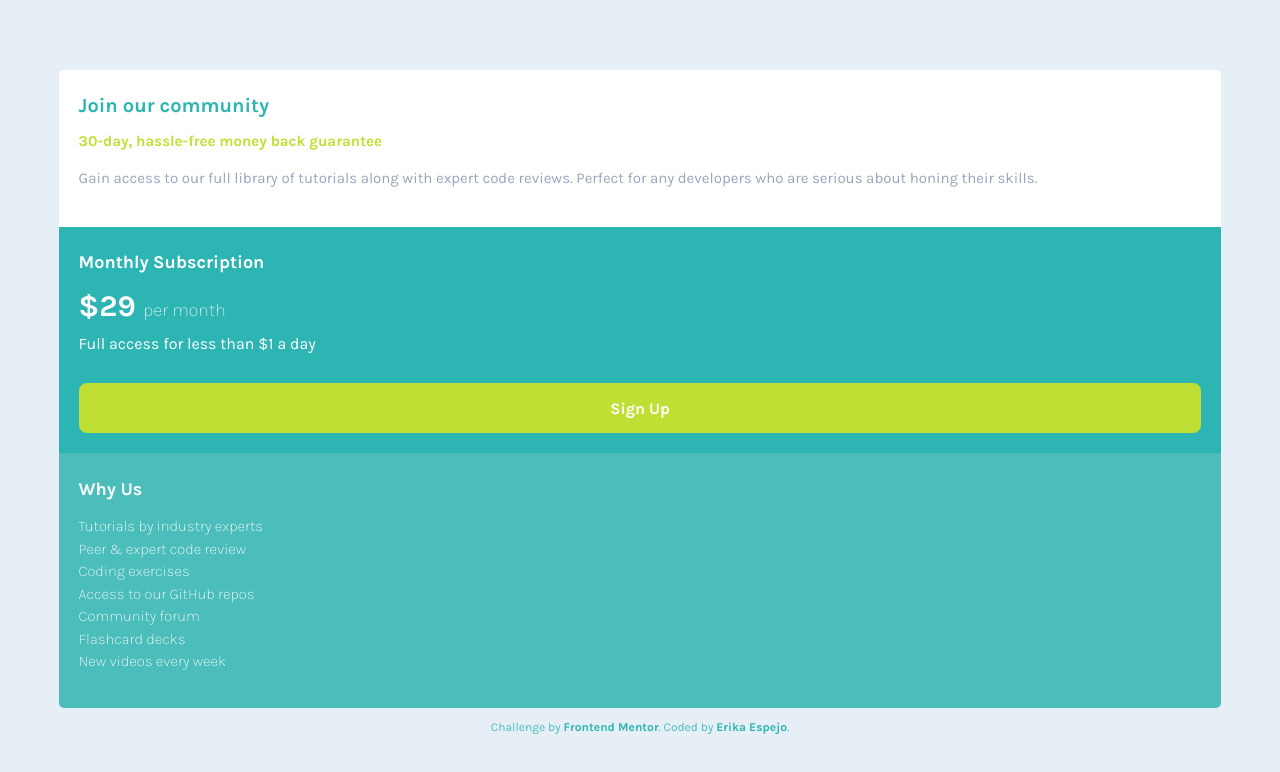
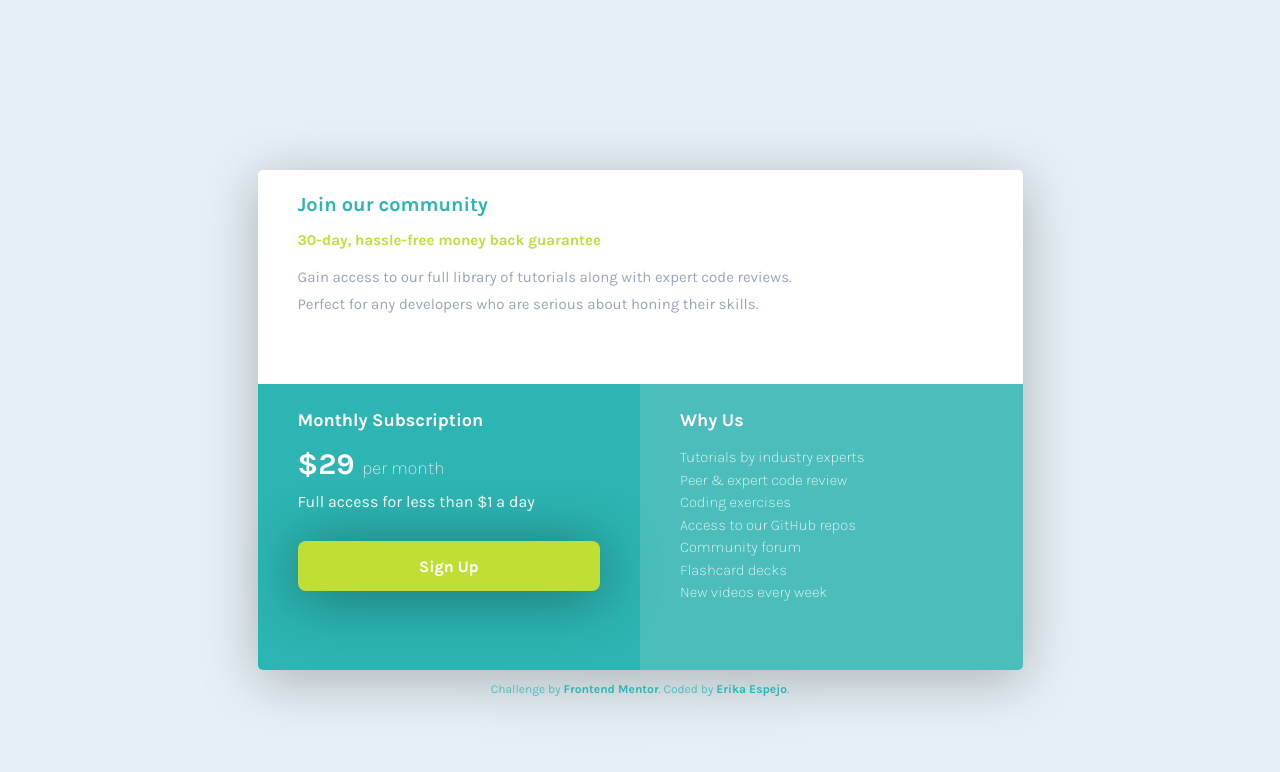
Before and after one commit to ErikaEspejo/single-grid-component, a plain HTML site: page index.html in a window 1280 px wide. Drawn offline with Linux system fonts and the light colour scheme.

Commit message:
responsive design added

```diff
--- a/index.html
+++ b/index.html
@@ -11,7 +11,7 @@
   <title>Single Price Grid Component</title>
 </head>
 <body>
-  <main class="container">
+  <div class="container">
     <div class="join-box box">
       <h1>
         Join our community
@@ -50,12 +50,12 @@
         New videos every week <br>
       </p>
     </div>
-  </main>
     <footer>
       <p class="attribution">
         Challenge by <a href="https://www.frontendmentor.io?ref=challenge" target="_blank">Frontend Mentor</a>.
         Coded by <a href="https://github.com/ErikaEspejo/single-grid-component" target="_blank">Erika Espejo</a>.
       </p>
     </footer>
+  </div>
 </body>
 </html>
--- a/style.css
+++ b/style.css
@@ -30,8 +30,10 @@ h2 {
 
 .container {
   display: grid;
-  width: 92%;
+  width: 90%;
+  height: auto;
   margin: 0 auto;
+  filter: drop-shadow(0 10px 27px rgb(0,0,0,0.25)) ;
 }
 
 .box {
@@ -88,11 +90,23 @@ h1 {
   height: 50px;
   border-radius: 8px;
   background-color: var(--bright-yellow);
+  outline: none;
   border: none;
   font-family: var(--fonts);
   color: white;
   font-size: 1.6rem;
   font-weight: 700;
+  filter: drop-shadow(0 5px 30px rgb(0,0,0,0.4))
+}
+
+.button:hover {
+  background-color: var(--light-cyan);
+  cursor: pointer;
+}
+
+.button:active {
+  background-color: hsl(179, 62%, 32%);
+  color: var(--grayish-blue);
 }
 
 .why-us {
@@ -119,3 +133,46 @@ footer a {
   font-weight: 700;
   color: var(--cyan);
 }
+
+@media (min-width:600px) {
+  .container {
+    width: 65%;
+  }
+}
+
+@media (min-width:910px) {
+  .container {
+    grid-template-columns: 50% 50%;
+    grid-template-rows: 45% 60% 10%;
+  }
+
+  .description {
+    width: 520px;
+  }
+
+  .box {
+    padding-inline: 40px;
+  }
+
+  .join-box {
+    grid-column: 1/3;
+  }
+
+  .subscription {
+    border-radius: 0 0 0 5px;
+  }
+
+  .why-us {
+    border-radius: 0 0 5px 0;
+  }
+
+  footer {
+    grid-column: 1/3;
+  }
+}
+
+@media (min-width:1200px){
+  .container {
+    width: 765px;
+  }
+}
```
Lines whose indentation alone changed are shown as unchanged.
